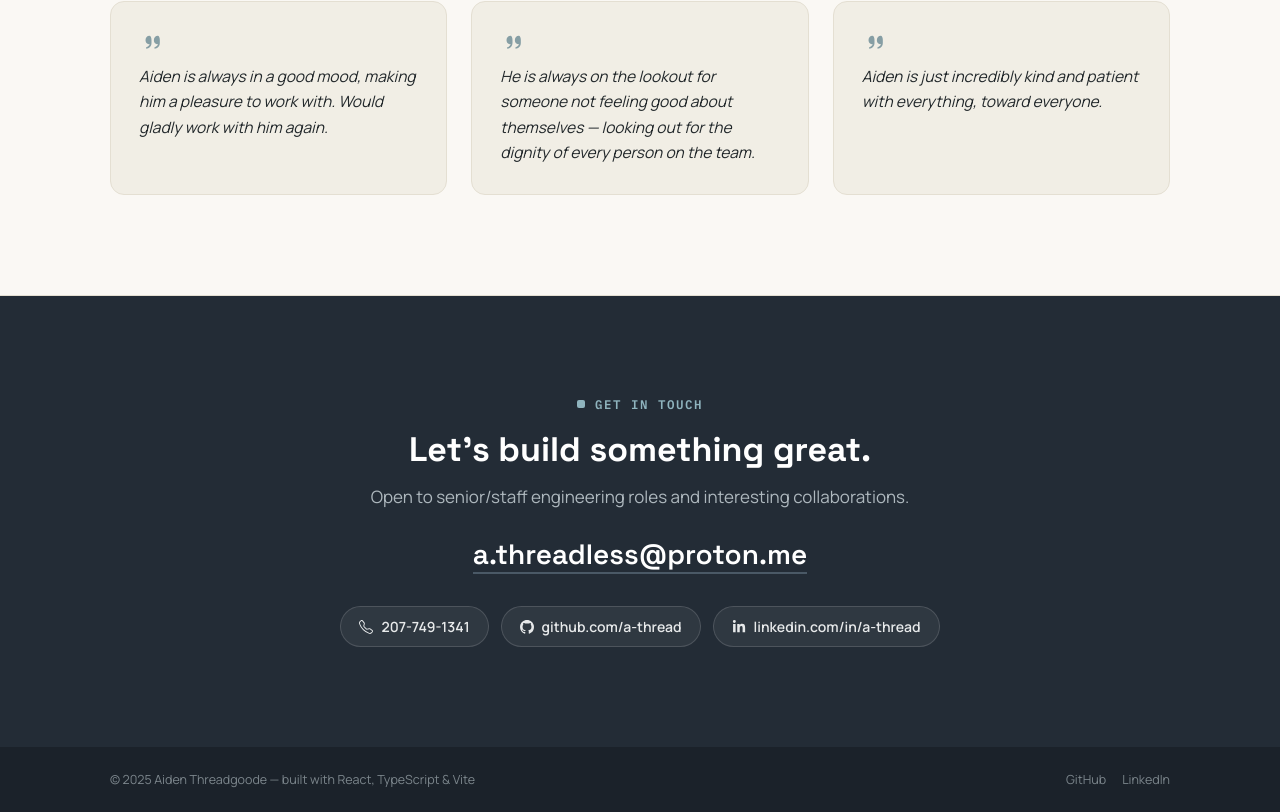
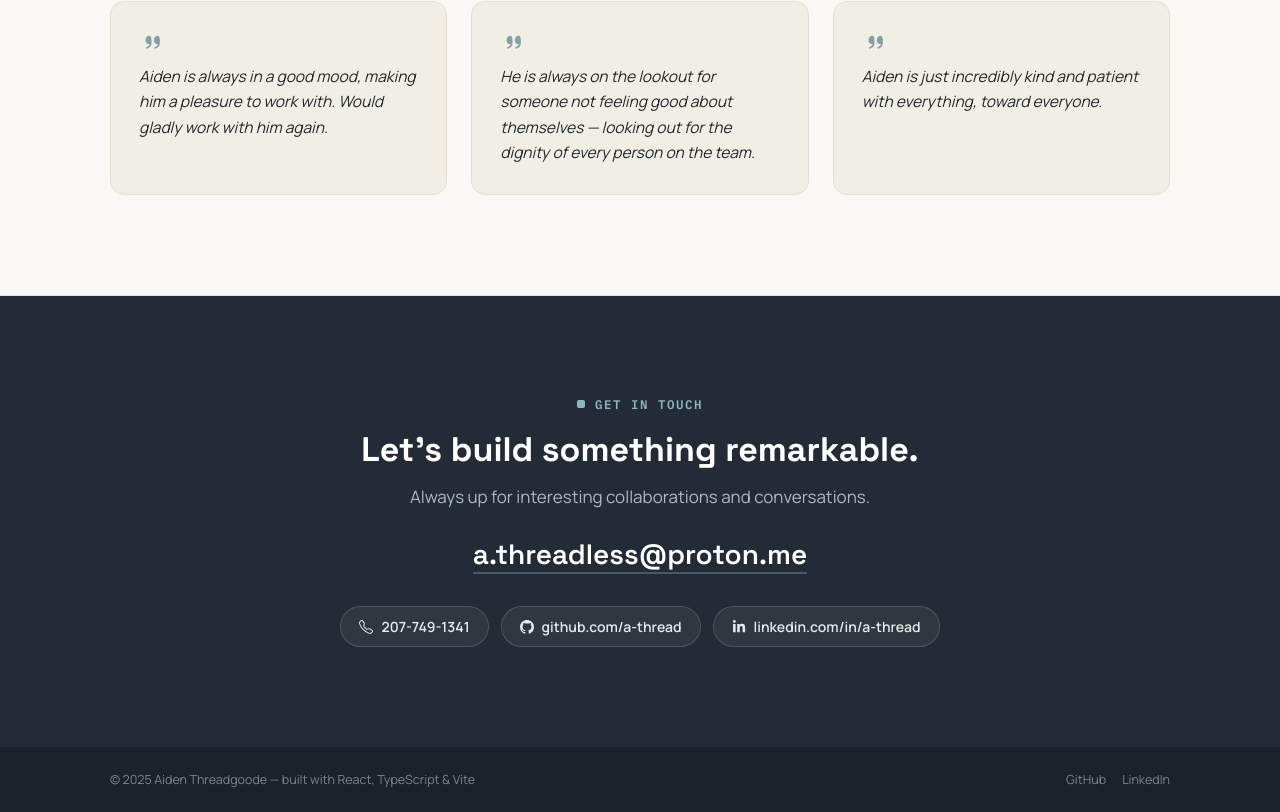
Before and after one commit to a-thread/my-portfolio, a React (Vite) app: page /#/ in a window 1280 px wide. Shown: the part 3186-3998 px from the top of the page. Built offline with nearby package versions, Linux system fonts and the light colour scheme.

Commit message:
Soften contact lede and swap heading wording

```diff
--- a/src/components/Contact/index.tsx
+++ b/src/components/Contact/index.tsx
@@ -8,8 +8,8 @@ const Contact = () => {
   return (
     <div id="contact" className="contact-band">
       <div className="wrap contact-band__inner">
-        <SectionHeader eyebrow="Get in touch" heading="Let's build something great." align="center" className="contact-band__header" />
-        <p className="contact-band__lede">Open to senior/staff engineering roles and interesting collaborations.</p>
+        <SectionHeader eyebrow="Get in touch" heading="Let's build something remarkable." align="center" className="contact-band__header" />
+        <p className="contact-band__lede">Always up for interesting collaborations and conversations.</p>
         <a className="contact-band__email" href={emailHref}>{SITE.email}</a>
         <div className="contact-band__chips">
           <a className="contact-band__chip" href={SITE.phoneHref}>
```
